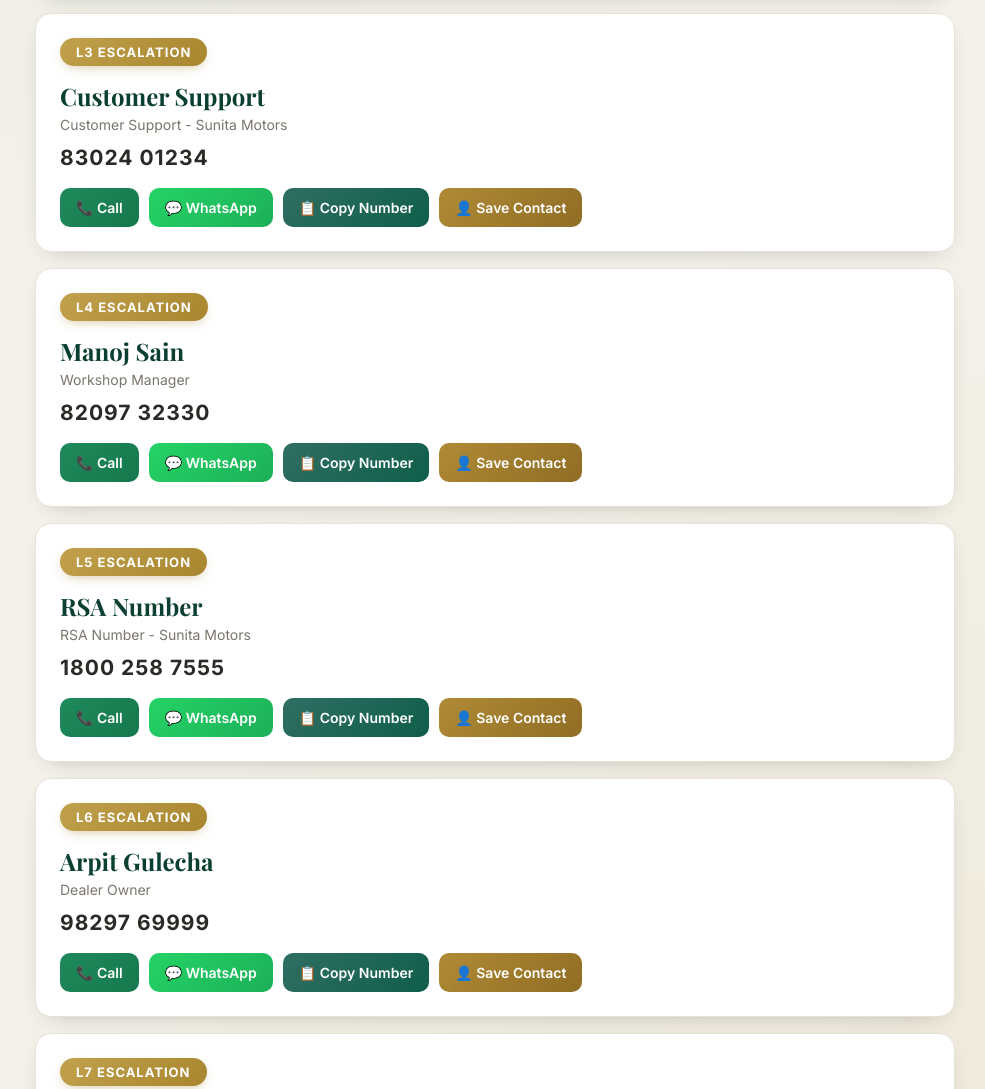
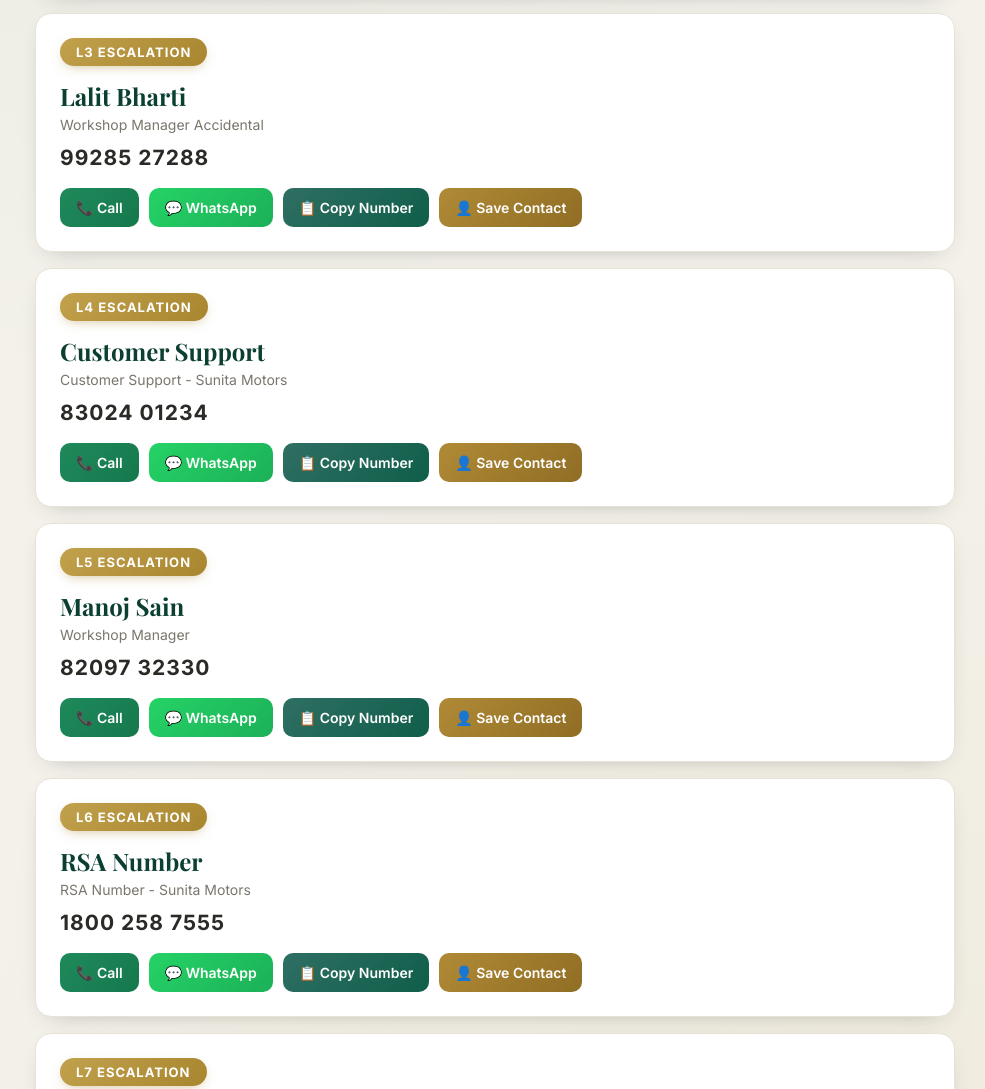
Before and after one commit to mediatechtemple/sunita-motors-jodhpur, a plain HTML site: page index.html in a window 1280 px wide. Shown: the part 875-1964 px from the top of the page, without its empty margins (145-1130 px from the left). Drawn offline with nearby package versions, Linux system fonts and the light colour scheme.

Commit message:
Added one more number

```diff
--- a/index.html
+++ b/index.html
@@ -332,6 +332,21 @@ END:VCARD`;
 <!-- L3 -->
 <div class="card">
     <div class="level">L3 Escalation</div>
+    <div class="name">Lalit Bharti</div>
+    <div class="designation">Workshop Manager Accidental</div>
+    <div class="number">99285 27288</div>
+
+    <div class="buttons">
+        <a class="btn call" href="tel:9928527288">📞 Call</a>
+        <a class="btn whatsapp" href="https://wa.me/919928527288">💬 WhatsApp</a>
+        <button class="btn copy" onclick="copyNumber('9928527288')">📋 Copy Number</button>
+        <button class="btn save" onclick="downloadVCF('Lalit Bharti','Workshop Manager Accidental (L3 Escalation)','9928527288')">👤 Save Contact</button>
+    </div>
+</div>
+
+<!-- L4 -->
+<div class="card">
+    <div class="level">L4 Escalation</div>
     <div class="name">Customer Support</div>
     <div class="designation">Customer Support - Sunita Motors</div>
     <div class="number">83024 01234</div>
@@ -340,13 +355,13 @@ END:VCARD`;
         <a class="btn call" href="tel:8302401234">📞 Call</a>
         <a class="btn whatsapp" href="https://wa.me/918302401234">💬 WhatsApp</a>
         <button class="btn copy" onclick="copyNumber('8302401234')">📋 Copy Number</button>
-        <button class="btn save" onclick="downloadVCF('Customer Support','Customer Support (L3 Escalation)','8302401234')">👤 Save Contact</button>
+        <button class="btn save" onclick="downloadVCF('Customer Support','Customer Support (L4 Escalation)','8302401234')">👤 Save Contact</button>
     </div>
 </div>
 
-<!-- L4 -->
+<!-- L5 -->
 <div class="card">
-    <div class="level">L4 Escalation</div>
+    <div class="level">L5 Escalation</div>
     <div class="name">Manoj Sain</div>
     <div class="designation">Workshop Manager</div>
     <div class="number">82097 32330</div>
@@ -355,13 +370,13 @@ END:VCARD`;
         <a class="btn call" href="tel:8209732330">📞 Call</a>
         <a class="btn whatsapp" href="https://wa.me/918209732330">💬 WhatsApp</a>
         <button class="btn copy" onclick="copyNumber('8209732330')">📋 Copy Number</button>
-        <button class="btn save" onclick="downloadVCF('Manoj Sain','Workshop Manager (L3 Escalation)','8209732330')">👤 Save Contact</button>
+        <button class="btn save" onclick="downloadVCF('Manoj Sain','Workshop Manager (L5 Escalation)','8209732330')">👤 Save Contact</button>
     </div>
 </div>
 
-<!-- L5 -->
+<!-- L6 -->
 <div class="card">
-    <div class="level">L5 Escalation</div>
+    <div class="level">L6 Escalation</div>
     <div class="name">RSA Number</div>
     <div class="designation">RSA Number - Sunita Motors</div>
     <div class="number">1800 258 7555</div>
@@ -370,13 +385,13 @@ END:VCARD`;
         <a class="btn call" href="tel:9829769999">📞 Call</a>
         <a class="btn whatsapp" href="https://wa.me/9118002587555">💬 WhatsApp</a>
         <button class="btn copy" onclick="copyNumber('18002587555')">📋 Copy Number</button>
-        <button class="btn save" onclick="downloadVCF('RSA Number','RSA Number (L5 Escalation)','18002587555')">👤 Save Contact</button>
+        <button class="btn save" onclick="downloadVCF('RSA Number','RSA Number (L6 Escalation)','18002587555')">👤 Save Contact</button>
     </div>
 </div>
 
-<!-- L6 -->
+<!-- L7 -->
 <div class="card">
-    <div class="level">L6 Escalation</div>
+    <div class="level">L7 Escalation</div>
     <div class="name">Arpit Gulecha</div>
     <div class="designation">Dealer Owner</div>
     <div class="number">98297 69999</div>
@@ -385,13 +400,13 @@ END:VCARD`;
         <a class="btn call" href="tel:9829769999">📞 Call</a>
         <a class="btn whatsapp" href="https://wa.me/919829769999">💬 WhatsApp</a>
         <button class="btn copy" onclick="copyNumber('9829769999')">📋 Copy Number</button>
-        <button class="btn save" onclick="downloadVCF('Arpit Gulecha','Dealer Owner (L6 Escalation)','9829769999')">👤 Save Contact</button>
+        <button class="btn save" onclick="downloadVCF('Arpit Gulecha','Dealer Owner (L7 Escalation)','9829769999')">👤 Save Contact</button>
     </div>
 </div>
 
-<!-- L7 -->
+<!-- L8 -->
 <div class="card">
-    <div class="level">L7 Escalation</div>
+    <div class="level">L8 Escalation</div>
     <div class="name">Amit Sharma</div>
     <div class="designation">Territory Manager, TVS Motor</div>
     <div class="number">99521 11023</div>
@@ -400,7 +415,7 @@ END:VCARD`;
         <a class="btn call" href="tel:9952111023">📞 Call</a>
         <a class="btn whatsapp" href="https://wa.me/919952111023">💬 WhatsApp</a>
         <button class="btn copy" onclick="copyNumber('9952111023')">📋 Copy Number</button>
-        <button class="btn save" onclick="downloadVCF('Amit Sharma','Territory Manager, TVS Motor (L7 Escalation)','9952111023')">👤 Save Contact</button>
+        <button class="btn save" onclick="downloadVCF('Amit Sharma','Territory Manager, TVS Motor (L8 Escalation)','9952111023')">👤 Save Contact</button>
     </div>
 </div>
 
```
